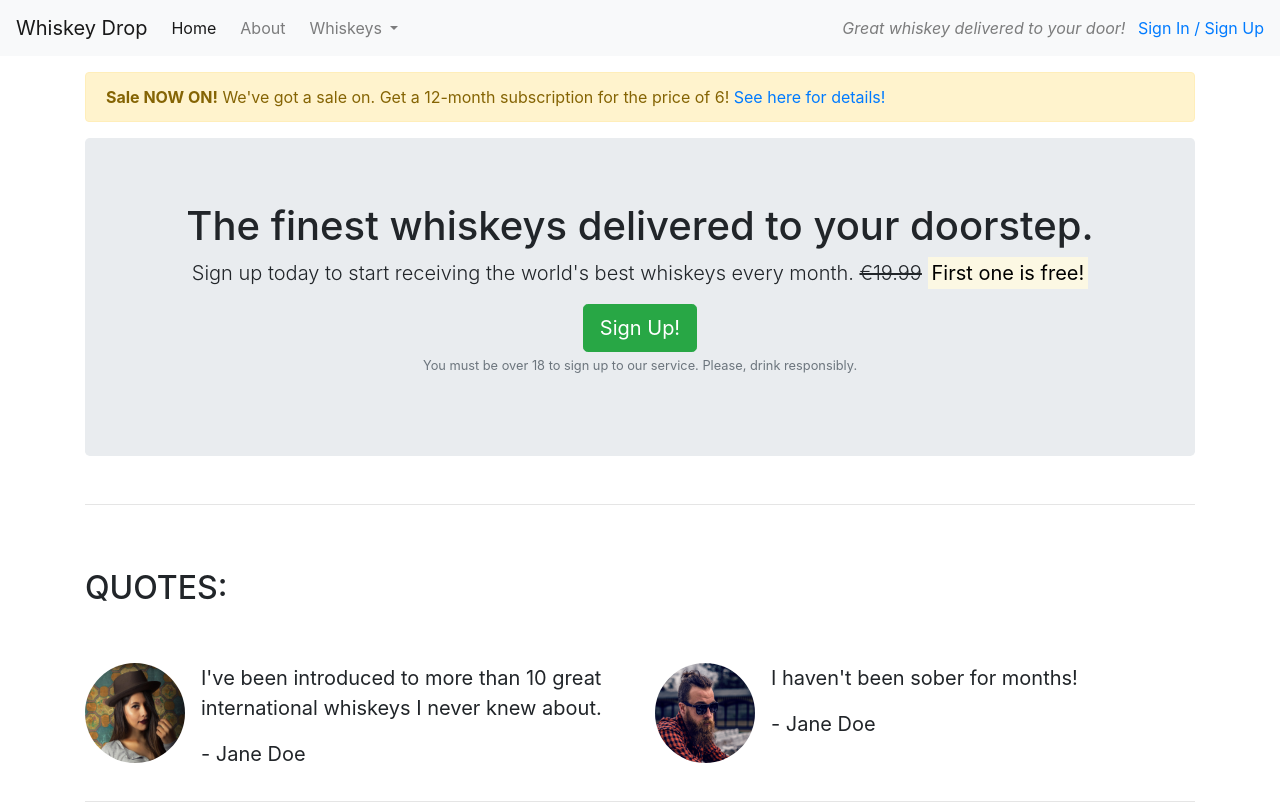
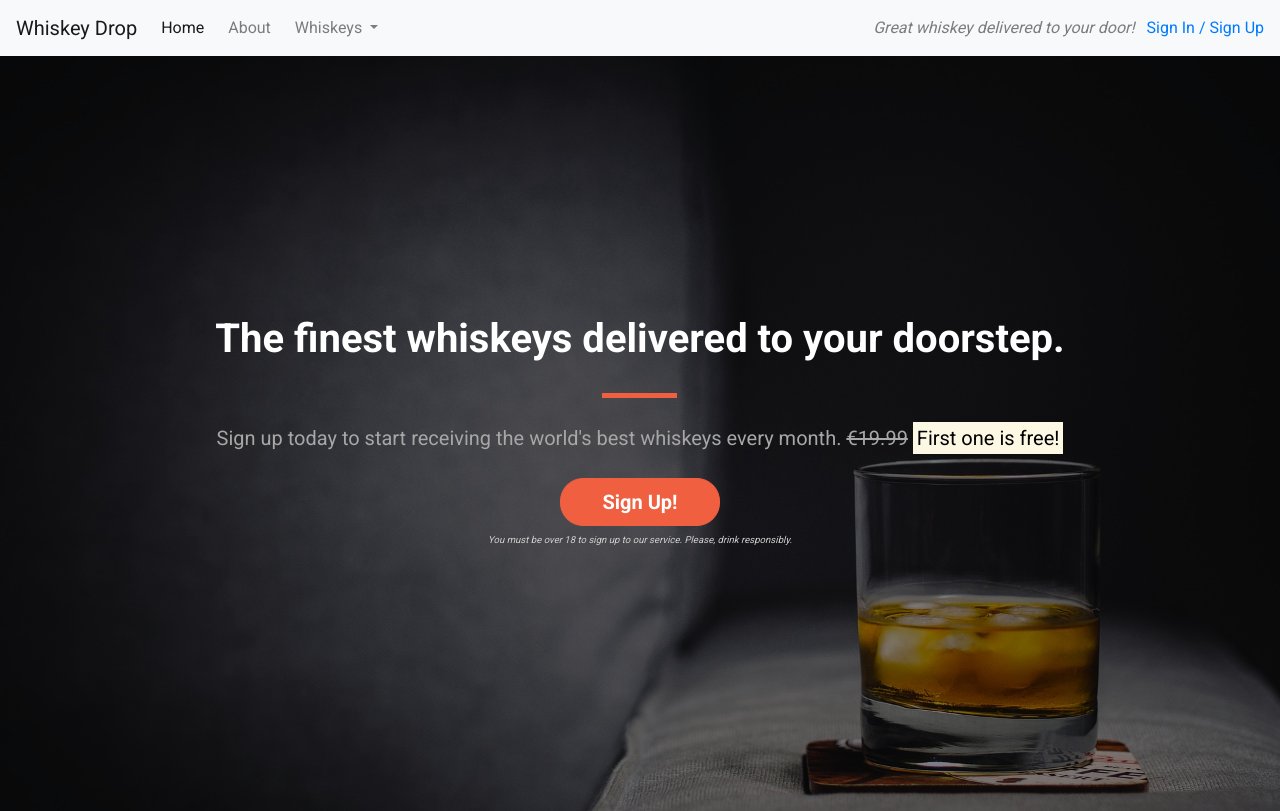
Before and after one commit to CMurphy94/Bootstraplearning, a plain HTML site: page index.html in a window 1280 px wide. Shown: the top 811 px of the page. Drawn offline with nearby package versions, Linux system fonts and the light colour scheme.

Commit message:
Add styling for callout

```diff
--- /dev/null
+++ b/css/style.css
@@ -0,0 +1,95 @@
+body {
+    font-family: 'Roboto', sans-serif;
+}
+
+.alert-container {}
+
+.callout-container {
+    height: 100vh;
+
+    background: url(../images/whiskey-background.jpg) no-repeat bottom right fixed;
+    -webkit-background-size: cover;
+    -moz-background-size: cover;
+    -o-background-size: cover;
+    background-size: cover;
+
+    display: flex;
+    align-items: center;
+    justify-content: center;
+
+    position: relative;
+}
+
+.opaque-overlay {
+    position: absolute;
+    top: 0;
+    left: 0;
+    height: 100%;
+    width: 100%;
+    background-color: rgba(0,0,0,0.5);
+}
+
+.quotes-container {}
+
+.features-container {}
+
+/*Block Dividers*/
+
+.block-divider {
+    width: 75px;
+    height: 5px;
+    border: 0;
+}
+
+.block-divider--orange {
+    background-color: #f05f40;
+}
+
+.block-divider--short {
+    width: 35px;
+}
+
+/*Jumbotron*/
+
+.jumbotron {
+    background-color: transparent;
+}
+
+.jumbotron-header {
+    color: white;
+    font-weight: bold;
+    margin-bottom: 30px;
+}
+
+.jumbotron .lead {
+    margin: 25px 0;
+    color: #a7a7a7;
+}
+
+.jumbotron small {
+    font-size: 60%;
+    font-style: italic;
+    color: #d0d0d0;
+}
+
+/*Buttons*/
+
+.btn--cta {
+    font-weight: bold;
+    border-radius: 23px;
+    width: 160px;
+}
+
+.btn--red {
+    color: white;
+    background-color: #f05f40;
+    border-color: #f05f40;
+}
+
+.btn--red:hover,
+.btn--red:active,
+.btn--red:focus,
+.btn--red:active:focus {
+    background-color: #df4929;;
+    border-color: #df4929;;
+}
--- a/index.html
+++ b/index.html
@@ -8,6 +8,10 @@
     <meta name="viewport" content="width=device-width, initial-scale=1.0">
     <link rel="stylesheet" href="https://maxcdn.bootstrapcdn.com/bootstrap/4.1.3/css/bootstrap.min.css">
     <script src="https://kit.fontawesome.com/11d7329453.js" crossorigin="anonymous"></script>
+    <link rel="preconnect" href="https://fonts.googleapis.com">
+    <link rel="preconnect" href="https://fonts.gstatic.com" crossorigin>
+    <link href="https://fonts.googleapis.com/css2?family=Roboto:wght@400;700&display=swap" rel="stylesheet">
+    <link rel="stylesheet" href="css/style.css">
 </head>
 
 <body>
@@ -42,7 +46,7 @@
             <a href="/login">Sign In / Sign Up</a>
         </div>
     </nav>
-    <article class="container mt-3">
+    <!-- <div class="container alert-container">
         <div class="row d-none d-sm-block">
             <div class="col-12">
                 <div class="alert alert-warning">
@@ -51,24 +55,29 @@
                 </div>
             </div>
         </div>
+    </div> -->
+        <div class="container-fluid callout-container">
             <!-- Callout -->
+            <div class="opaque-overlay">&nbsp;</div>
             <div class="row">
                 <div class="col-12">
                     <section class="callout jumbotron text-center">
-                    <h1>The finest whiskeys delivered to your doorstep.</h1>
+                        <h1 class="jumbotron-header">The finest whiskeys delivered to your doorstep.</h1>
+                        <hr class="block-divider block-divider--orange">
                         <p class="lead">Sign up today to start receiving the world's best whiskeys every month.
                         <s class="d-none d-sm-inline">€19.99</s>
                         <span class="d-inline d-sm-none"><br></span>
                         <strong><mark>First one is free!</mark></strong></p>
-                    <button class="btn btn-success btn-lg" data-toggle="modal" data-target="#signUpModal">Sign Up!</button>
+                        <button class="btn btn-lg btn--cta btn--red" data-toggle="modal" data-target="#signUpModal">Sign Up!</button>
                         <p class="text-muted"><small>You must be over 18 to sign up to our service. Please, drink responsibly.</small></p>
                     </section>
                 </div>
             </div>
             <!-- /.callout -->
-        <hr>
+        </div>
 
         <!-- Quotes -->
+        <div class="container quotes-container">
             <section class="quotes">
                 <div class="row">
                     <div class="col-12 my-5">
@@ -105,9 +114,10 @@
                 </div>
             </section>
             <!-- /.quotes -->
-        <hr>
+        </div>
 
         <!-- Features -->
+        <div class="features-container">
             <section class="features">
                 <div class="row">
                     <div class="col-12 my-5">
@@ -139,7 +149,7 @@
                 </div>
             </section>
             <!-- /.features -->
-    </article>
+        </div>
 
     <div class="modal fade" tabindex="-1" id="signUpModal">
         <div class="modal-dialog">
```
Also changed, not shown: images/whiskey-background.jpg (added). Lines whose indentation alone changed are shown as unchanged.
